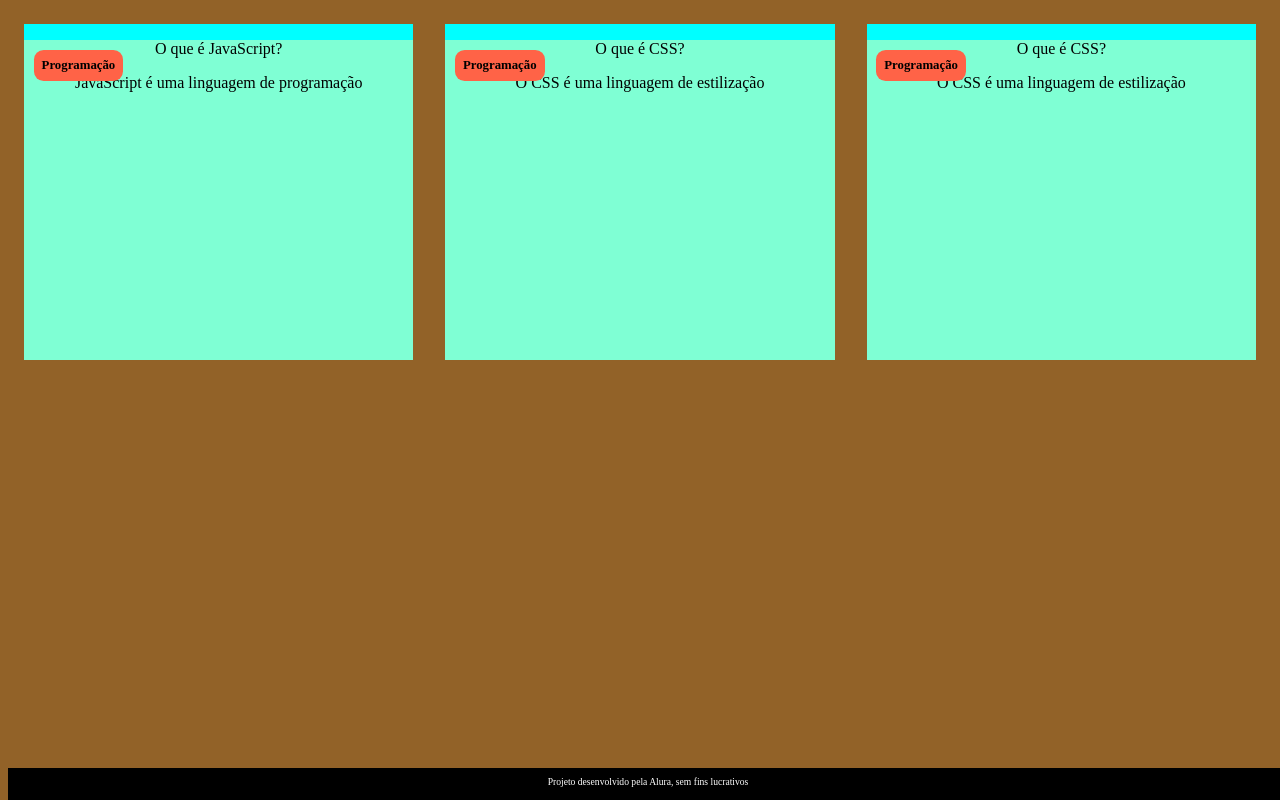
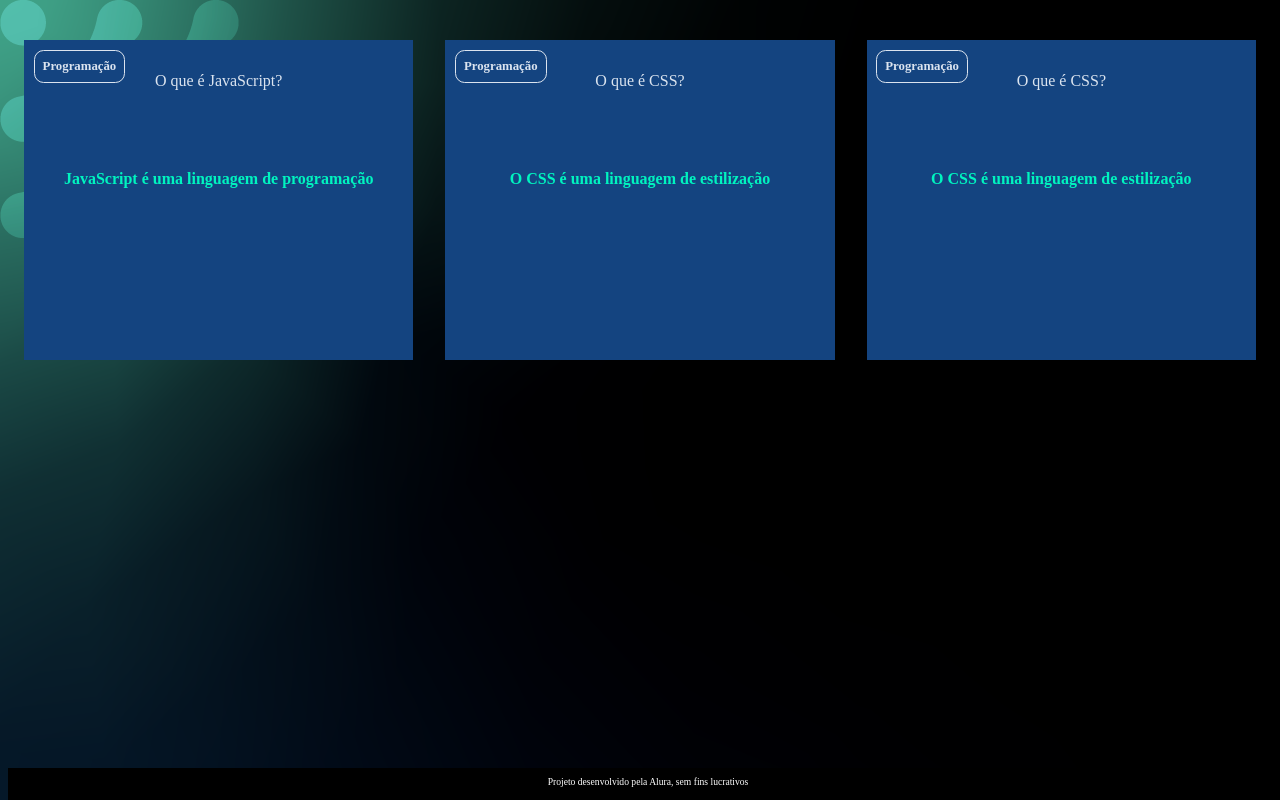
Before and after one commit to vida-cara/Flashcardd, a plain HTML site: page index.html in a window 1280 px wide. Drawn offline with Linux system fonts and the light colour scheme.

Commit message:
Add files via upload

```diff
--- a/assets/style.css
+++ b/assets/style.css
@@ -1,5 +1,11 @@
+:root {
+  --text-color: #DBE4EF;
+  --card-front-color: #144480;
+  --card-back-color: #00F4BF;
+}
+
 body {
-  background-color: rgb(146, 98, 40);
+  background: url('img/bg-desktop.webp');
   font-family: Bai Jamjuree;
 }
 
@@ -9,20 +15,21 @@ body {
 
 .cartao {
   margin: 1rem 1rem;
-  background-color: aqua;
   height: 20rem;
   flex-grow: 1;
   flex-basis: calc(33% - 6rem);
 }
 
 .cartao__conteudo {
+  background-color: var(--card-front-color);
   text-align: center;
-  background-color: aquamarine;
+  /* background-color: aquamarine; */
   height: 100%;
 }
 
 .cartao__conteudo h3 {
-  background-color: tomato;
+  color: var(--text-color);
+  border: 1px solid var(--text-color);
   text-align: left;
   padding: 0.5rem;
   position: absolute;
@@ -31,13 +38,22 @@ body {
   font-size: 1vw;
 }
 
+.cartao__conteudo p {
+  margin-top: 1rem;
+  padding: 2rem;
+}
 
+.cartao__conteudo__pergunta p {
+  color: var(--text-color);
+  font-weight: 500;
+}
 
+.cartao__conteudo__resposta p {
+  color: var(--card-back-color);
+  font-weight: 700;
+}
 
-
-
-
-footer{
+footer {
   background-color: black;
   color: white;
   position: fixed;
@@ -46,7 +62,7 @@ footer{
   height: 2rem;
 }
 
-footer p{
+footer p {
   text-align: center;
   font-size: 0.6rem;
   margin-top: 0.5rem;
```
Also changed, not shown: assets/img/bg-desktop.webp (added), assets/img/bg-mobile.webp (added), assets/img/bg-tablet.webp (added). Lines whose indentation alone changed are shown as unchanged.
